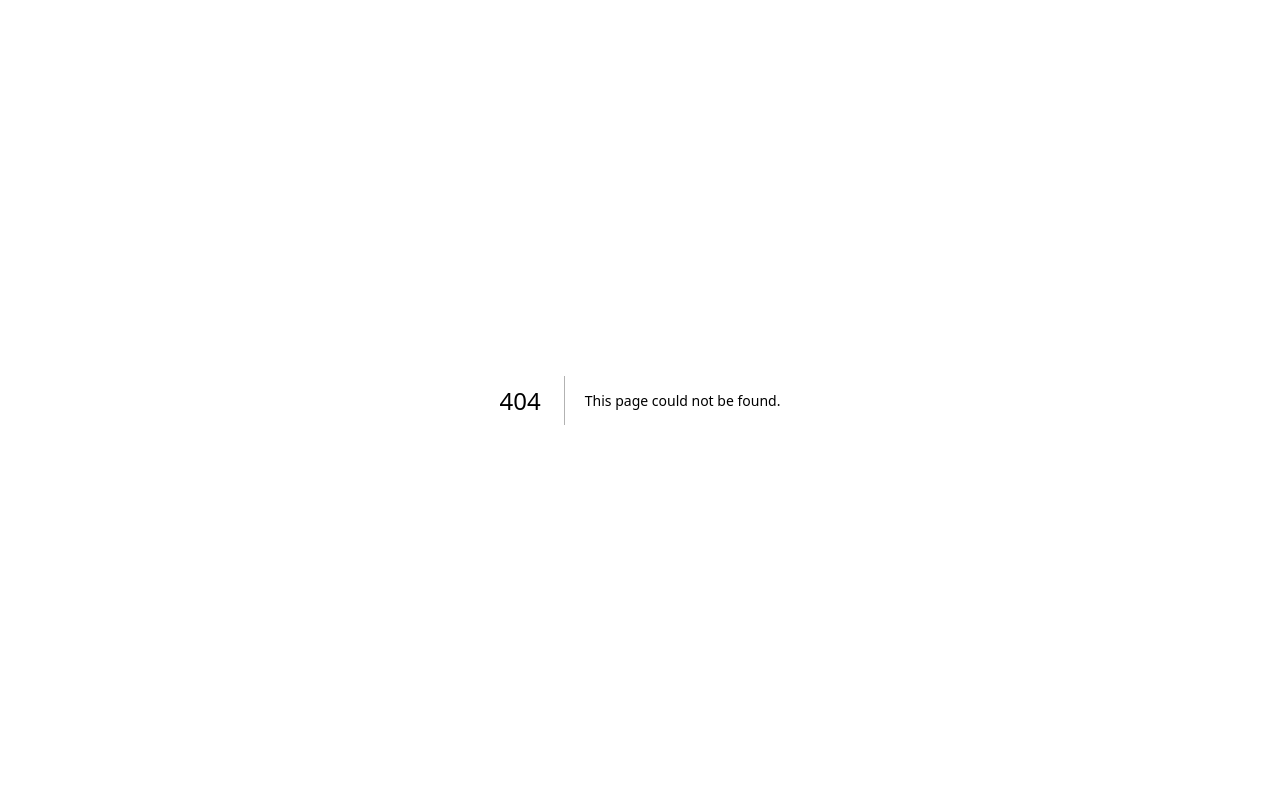
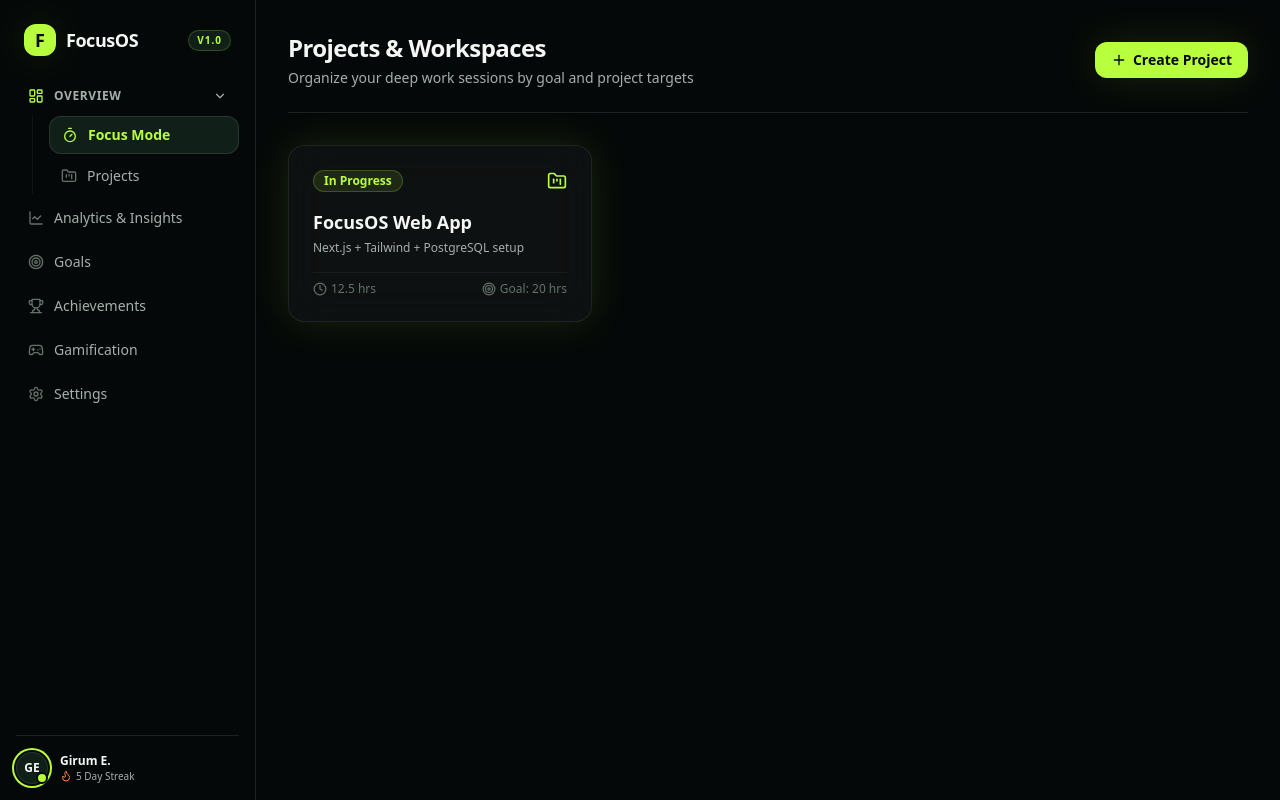
Before and after one commit to girum-endalkachew/focus-os, a Next.js app: page /projects in a window 1280 px wide. Before the commit this address had no page. Built offline with nearby package versions, Linux system fonts and the light colour scheme.

Commit message:
feat(pages): add Dedicated Projects page view

```diff
--- /dev/null
+++ b/src/app/projects/page.tsx
@@ -0,0 +1,46 @@
+import React from 'react';
+import { Sidebar } from '@/components/ui/Sidebar';
+import { GlassCard } from '@/components/ui/GlassCard';
+import { Button } from '@/components/ui/Button';
+import { Badge } from '@/components/ui/Badge';
+import { FolderKanban, Plus, Clock, Target } from 'lucide-react';
+
+export default function ProjectsPage() {
+  return (
+    <div className="flex min-h-screen bg-[#050808] text-[#F4F7F3]">
+      <Sidebar />
+      <main className="flex-1 p-8 space-y-8 overflow-y-auto">
+        <div className="flex items-center justify-between pb-6 border-b border-white/10">
+          <div>
+            <h1 className="text-2xl font-extrabold tracking-tight text-[#F4F7F3]">
+              Projects & Workspaces
+            </h1>
+            <p className="text-sm text-[#A5B0AB] mt-1">
+              Organize your deep work sessions by goal and project targets
+            </p>
+          </div>
+          <Button variant="primary" size="md">
+            <Plus className="w-4 h-4 mr-1.5" /> Create Project
+          </Button>
+        </div>
+
+        <div className="grid grid-cols-1 md:grid-cols-2 lg:grid-cols-3 gap-6">
+          <GlassCard glow={true} className="space-y-4">
+            <div className="flex items-center justify-between">
+              <Badge variant="accent">In Progress</Badge>
+              <FolderKanban className="w-5 h-5 text-[#B8FF3D]" />
+            </div>
+            <div>
+              <h3 className="text-lg font-bold text-[#F4F7F3]">FocusOS Web App</h3>
+              <p className="text-xs text-[#A5B0AB] mt-1">Next.js + Tailwind + PostgreSQL setup</p>
+            </div>
+            <div className="flex items-center justify-between text-xs text-[#65726A] pt-2 border-t border-white/5">
+              <span className="flex items-center gap-1"><Clock className="w-3.5 h-3.5" /> 12.5 hrs</span>
+              <span className="flex items-center gap-1"><Target className="w-3.5 h-3.5" /> Goal: 20 hrs</span>
+            </div>
+          </GlassCard>
+        </div>
+      </main>
+    </div>
+  );
+}
```
